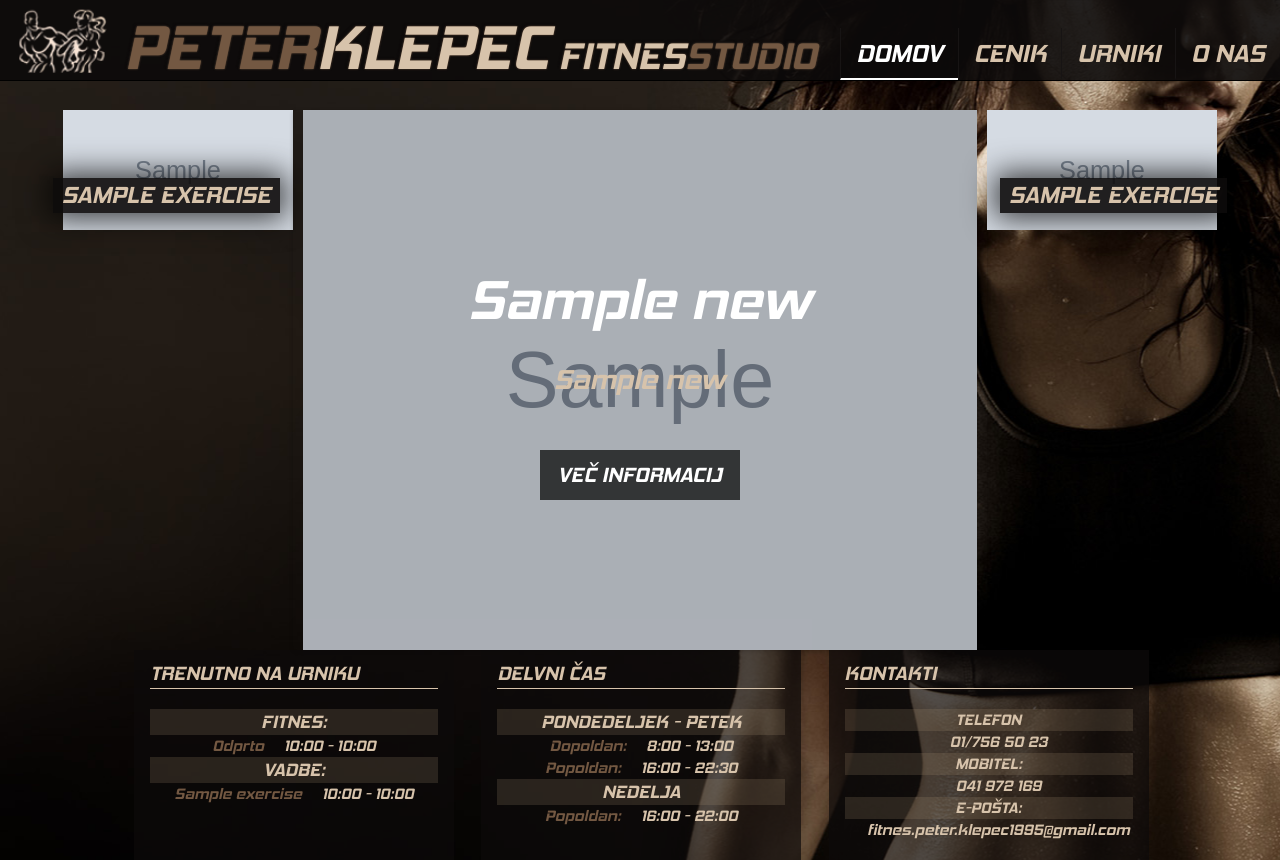
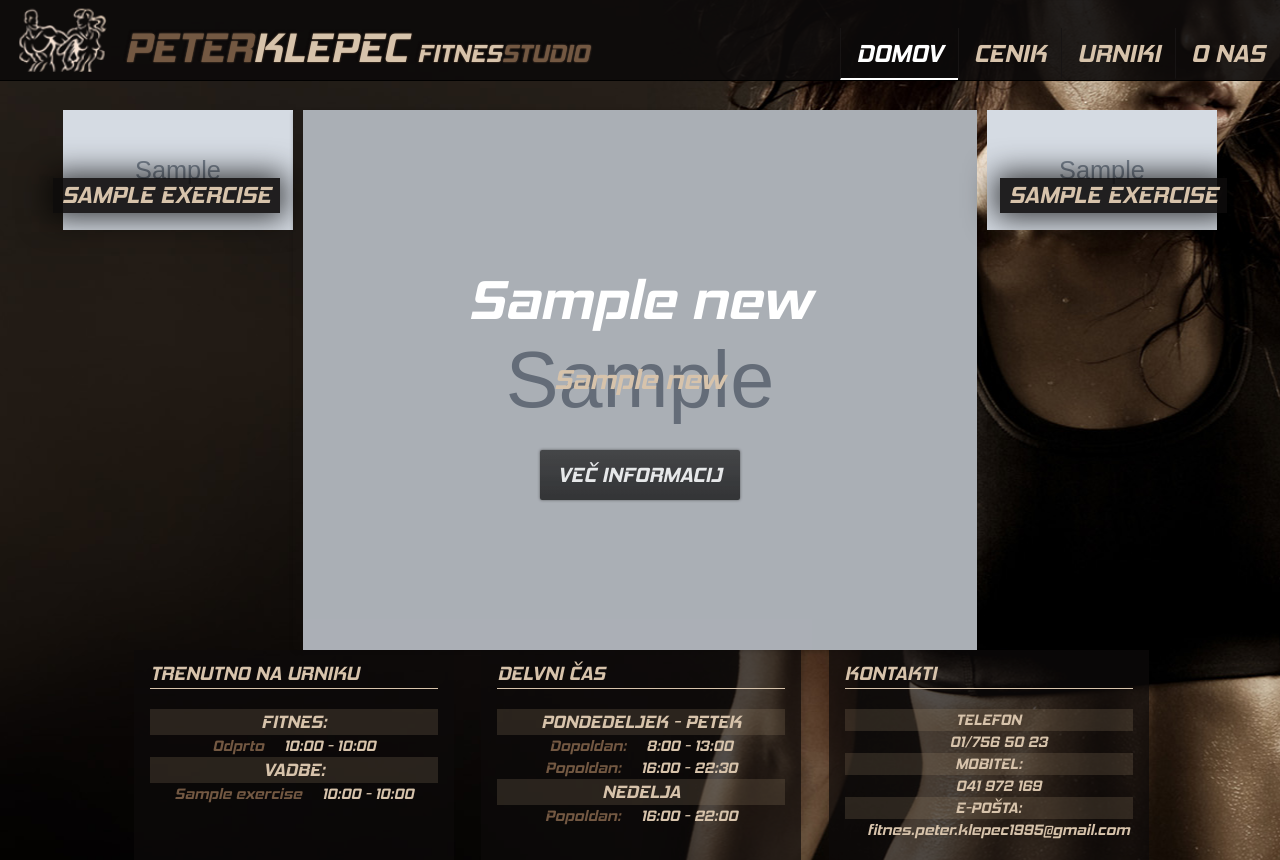
Before and after one commit to simonrakovic/peterklepec, a Django app: template templates/webpages/home.html in a window 1280 px wide. Run offline with Django 3.2, Linux system fonts and the light colour scheme; the template is opened without the code that fills it: values that come from a table or form of the project are taken from there, others are empty; tables that the repository leaves empty hold one stand-in row (values such as "Sample post"); grey boxes marked "Sample" are stand-in pictures; parts of the project's set-up code (start-up, migrations or seed data) failed here and were passed over; some libraries are stand-ins or nearby versions.

Commit message:
popravki

```diff
--- a/static/css/style.css
+++ b/static/css/style.css
@@ -41,6 +41,12 @@ body{
              -2px -2px 1px hsla(0, 8%, 5%, 1),
 
              -2px -2px 2px hsla(0, 8%, 5%, 1);
+}
+
+@media (max-width: 1500px) {
+  .navbar-brand{
+    font-size: 3em;
+  }
 }
 
 .navbar-brand > small{
--- a/static/css/webpage/home.css
+++ b/static/css/webpage/home.css
@@ -61,6 +61,27 @@
 
     text-align: center;
     text-transform: uppercase;
+
+
+    -moz-border-radius: 2px;
+	-webkit-border-radius: 2px;
+	border-radius: 2px;
+
+	-webkit-box-shadow: 0 0 3px #333;
+	-moz-box-shadow: 0 0 3px #333;
+	box-shadow: 0 0 3px #333;
+
+	color: white;
+	border: 0 solid transparent;
+
+	background: rgba(12,11,11,0.7);
+	background-image: -webkit-gradient(linear,left top,left bottom,color-stop(0,rgba(12,11,11,0.7)),color-stop(100%,black));
+	background-image: -webkit-linear-gradient(top,rgba(12,11,11,0.7) 0,black 100%);
+	background-image: -moz-linear-gradient(top,rgba(12,11,11,0.7) 0,black 100%);
+	background-image: -ms-linear-gradient(top,rgba(12,11,11,0.7) 0,black 100%);
+	background-image: -o-linear-gradient(top,rgba(12,11,11,0.7) 0,black 100%);
+
+    opacity: 0.7;
 }
 
 .flex-caption-overlay-button > a{
@@ -71,10 +92,13 @@
     margin-left: auto;
     display: block;
     color:#ffffff;
-    background: rgba(0,0,0,0.7);
+
+}
+
+.flex-caption-overlay-button:hover{
+   opacity: 1;
 }
 
 .flex-caption-overlay-button > a:hover{
     text-decoration: none;
-    background: rgba(13,11,11,0.7);
 }
--- a/static/css/webpage/suboffers.css
+++ b/static/css/webpage/suboffers.css
@@ -9,7 +9,7 @@
     display: block;
     width: 100%;
     height: 200px;
-    opacity: 0.5;
+    opacity: 1;
 }
 
 .gallery-conteiner-img-lg{
--- a/templates/webpages/suboffer.html
+++ b/templates/webpages/suboffer.html
@@ -47,7 +47,7 @@
     <script>
 
        $(document).ready(function(){
-           $(".gallery-conteiner-img,.gallery-conteiner-img-lg").hover(
+           $(".gallery-conteiner-img, .gallery-conteiner-img-lg").hover(
                function(){
                    $(this).fadeTo("slow" , 0.5);
                 },
```
Also changed, not shown: static/css/webpage/custompage1.css (+5 -3 lines).
